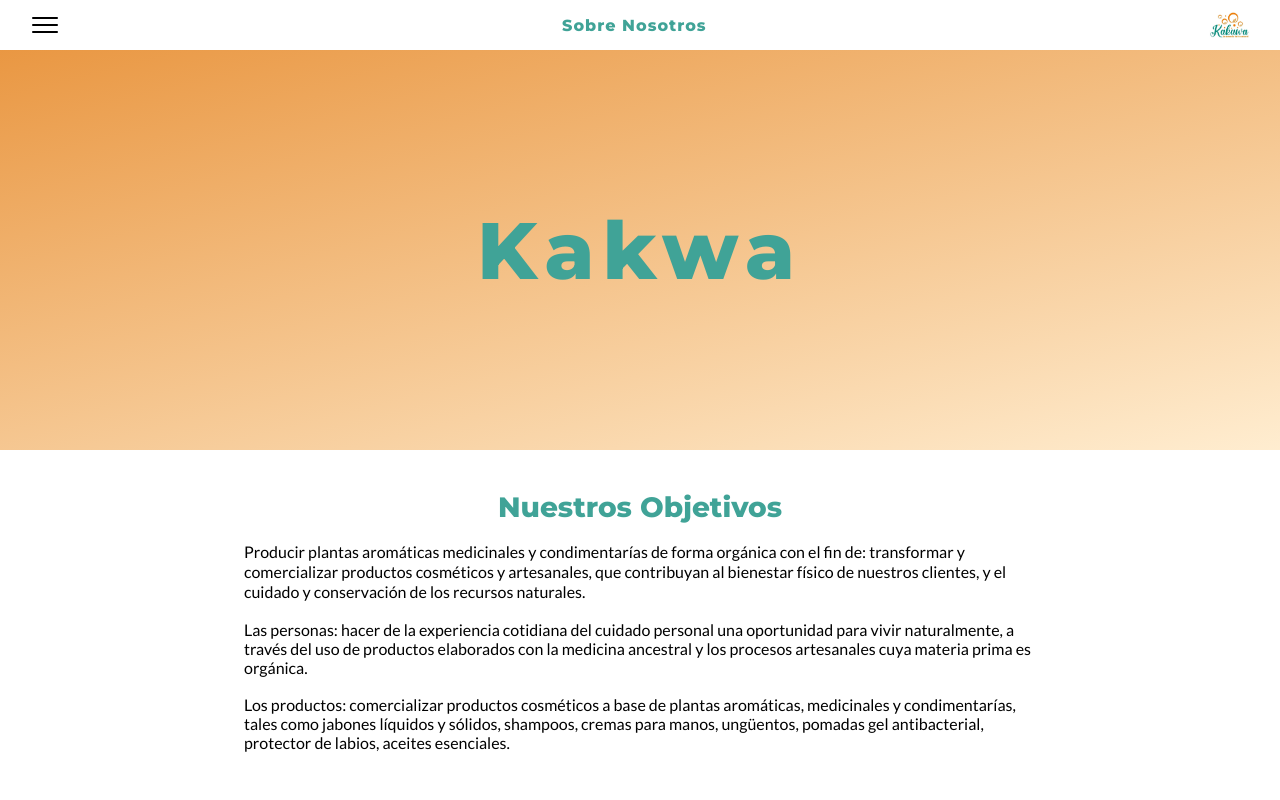
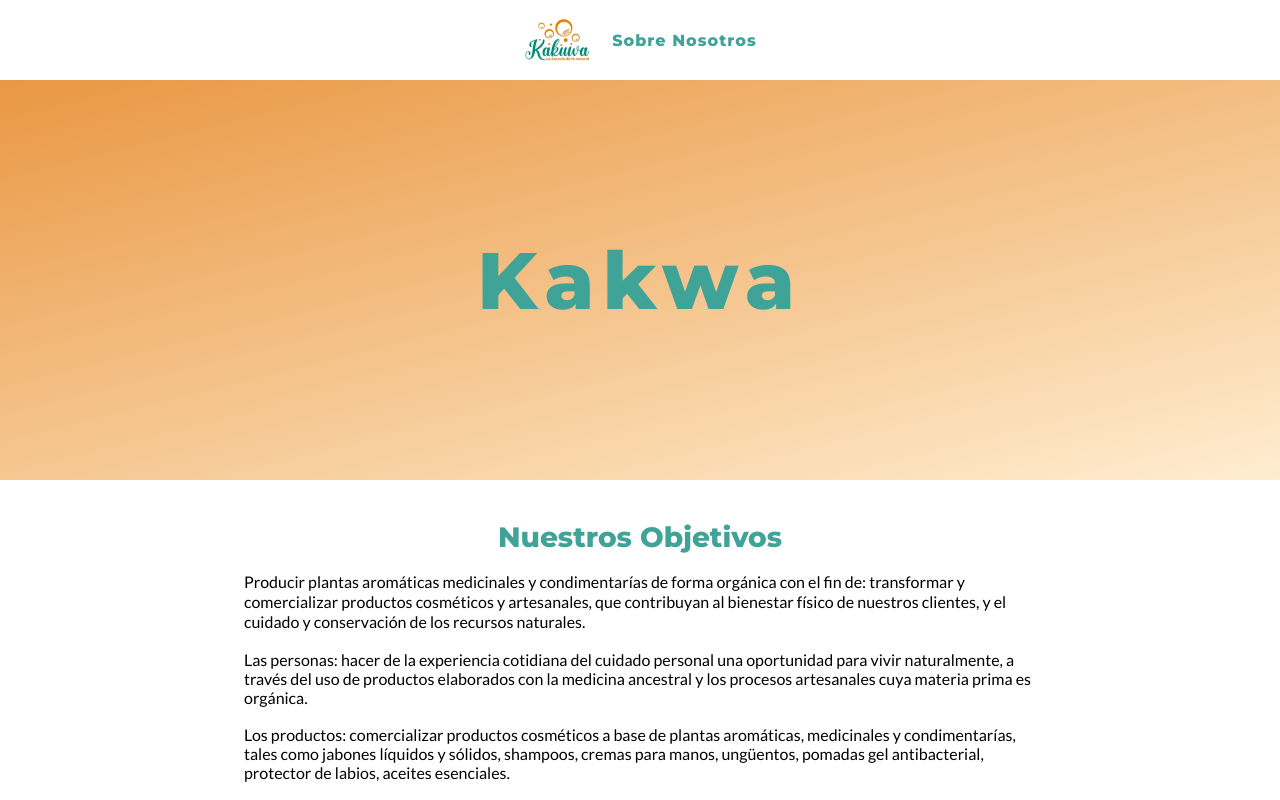
Before and after one commit to javiernu91/kakwa-landing-page, a website: page src/index.html in a window 1280 px wide. Shown: the top 800 px of the page. Drawn offline with Linux system fonts and the light colour scheme.

Commit message:
Change the navbar design

```diff
--- a/src/index.html
+++ b/src/index.html
@@ -14,13 +14,13 @@
 
   <nav class="navbar">
 
-    <figure class="image_menu">
+    <!-- <figure class="image_menu">
       <img src="./images/hamb-menu.png" alt="Hamburger menu">
-    </figure>
-    <p>Sobre Nosotros</p>
+    </figure> -->
     <figure class="image_logo">
       <img src="./images/logo.png" alt="Logo kakwa">
     </figure>
+    <p>Sobre Nosotros</p>
   </nav>
 
   <main class="main_container">
--- a/src/styles/main.css
+++ b/src/styles/main.css
@@ -14,22 +14,23 @@
 
 .navbar{
   width: 100%;
-  height: 50px;
+  height: auto;
   display: flex;
-  justify-content: space-between;
+  justify-content: center;
   align-items: center;
+  gap: 20px;
   background-color: rgb(255, 255, 255);
 }
 .image_menu, .image_logo{
   display: flex;
   justify-content: center;
   align-items: center;
-  height: 40px;
-  margin: 0 30px;
+  height: 80px;
+
 }
 
 .image_logo img {
-  height: 45px;
+  height: 75px;
 
 }
 
```
